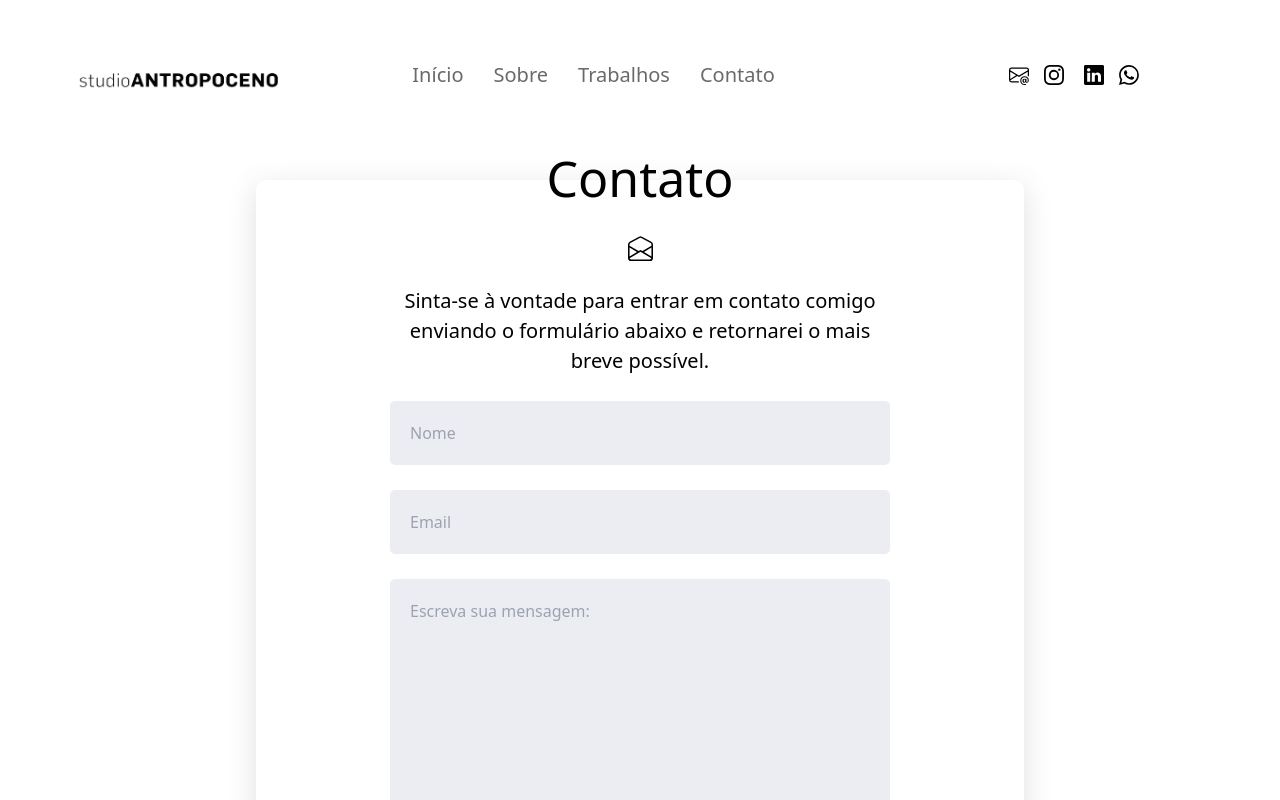
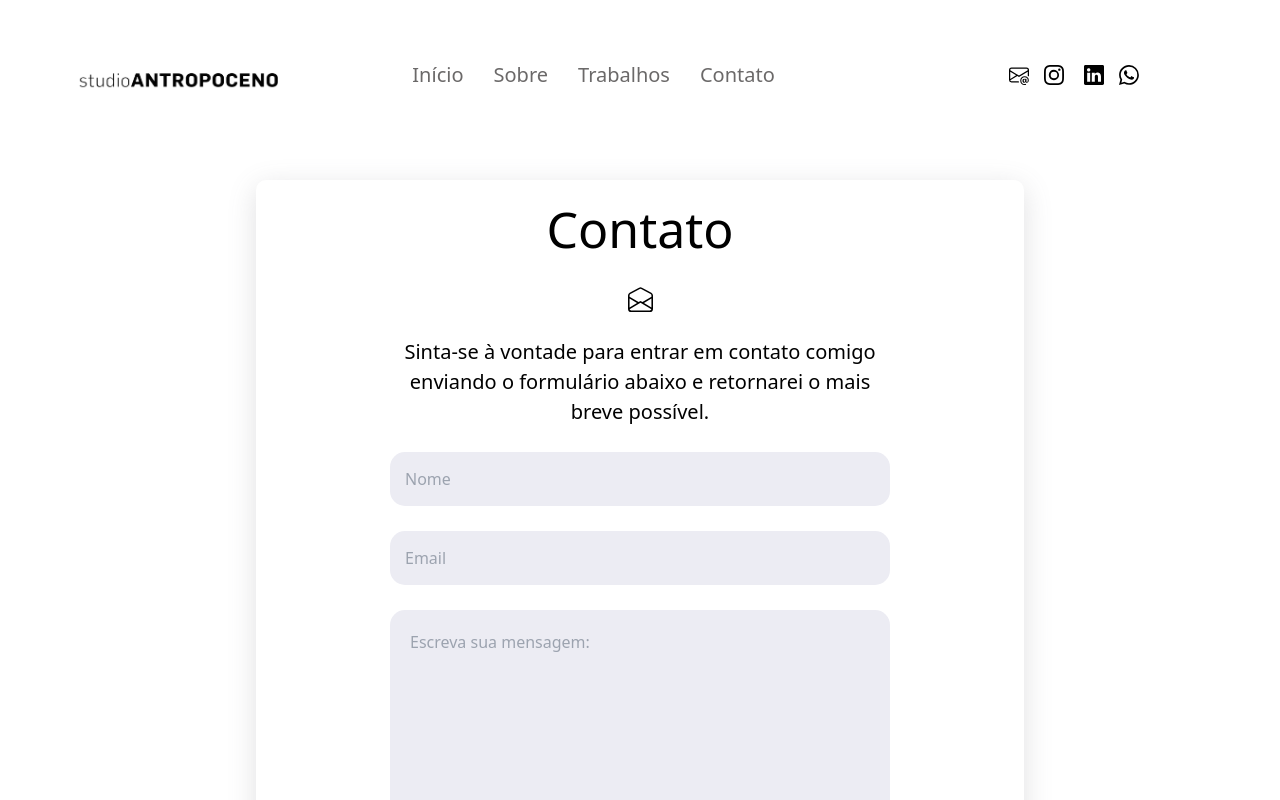
Before and after one commit to anthonythom/StudioAntropoceno, a React (Vite) app in the folder my-project/: page /contato in a window 1280 px wide. Built offline with nearby package versions, Linux system fonts and the light colour scheme.

Commit message:
update contact page

```diff
--- a/my-project/src/components/Navbar.jsx
+++ b/my-project/src/components/Navbar.jsx
@@ -47,6 +47,7 @@ const List = styled.ul`
   list-style: none;
   @media (max-width: 768px) {
     display: ${({ isOpen }) => (isOpen ? "flex" : "none")};
+
     flex-direction: column;
    align-items: center;
     width: 100%;
--- a/my-project/src/pages/Contato/Contato.jsx
+++ b/my-project/src/pages/Contato/Contato.jsx
@@ -24,10 +24,13 @@ const Left = styled.div`
   margin: 5rem auto 0 auto;
 
   @media (max-width: 768px) {
+
+
     width: 100%;
-    height: 120%;
+    height: 200%;
     border-radius: 10px;
-    margin: 5rem auto 0 auto;
+
+
   }
 `;
 
@@ -58,47 +61,52 @@ const Form = styled.form`
 `;
 
 const Input = styled.input`
-  padding: 20px;
+  padding: 15px;
   background-color: #ececf3;
-  border: none;
-  border-radius: 5px;
+
+  border-radius: 15px;
   color: #000000;
+
 `;
 
 const TextArea = styled.textarea`
   padding: 20px;
-  border: none;
-  border-radius: 5px;
+
+  border-radius: 15px;
   color: #000000;
   background-color: #ececf3;
+
 `;
 
 const Button = styled.button`
     width: 100%;
-  height: 55px;
+    height: 100%;
     cursor: pointer;
-  font-size: 14px;
-  font-weight: 700;
+    font-size: 12px;
+    font-weight: 800;
     line-height: 19px;
     text-align: center;
     border: 1px;
     border-style: solid;
-  border-radius: 5px;
+    border-radius: 15px;
+    border-color:#000000 ;
+    color:  #000003;
+    background: var(--background);
+    text-transform: uppercase;
+    transition: all .3s ease;
 
-  color: #000000;
-  background-color: #ececf3;
-  text-transform: uppercase;
-  transition: all 0.3s ease;
 
-  @media (min-width: 320px) {
+
+  @media (min-width: 320px){
     padding: 12px 24px;
     justify-content: center;
 }
 
   :hover {
     color: white;
-    background-color: #c04141;
+    background-color: #6231cd  ;
     box-shadow: rgb(100 100 111 / 50%) 0 7px 29px 0;
+
   }
 `;
 
@@ -155,7 +163,7 @@ const Contato = () => {
             <TextArea
               placeholder="Escreva sua mensagem:"
               name="message"
-              rows={10}
+              rows={7}
             />
             <Button type="submit">Enviar</Button>
             {success &&
```
Lines whose indentation alone changed are shown as unchanged.
